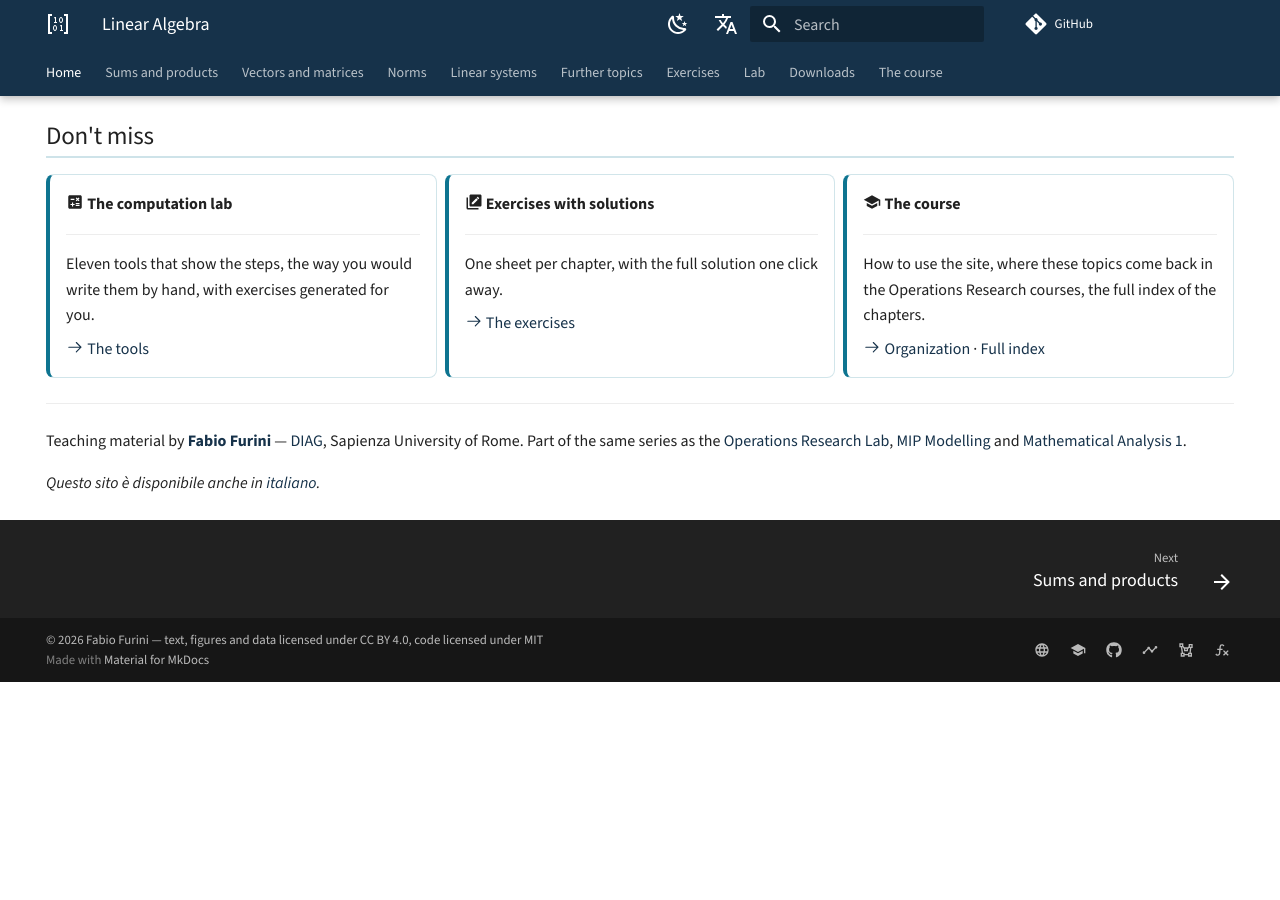
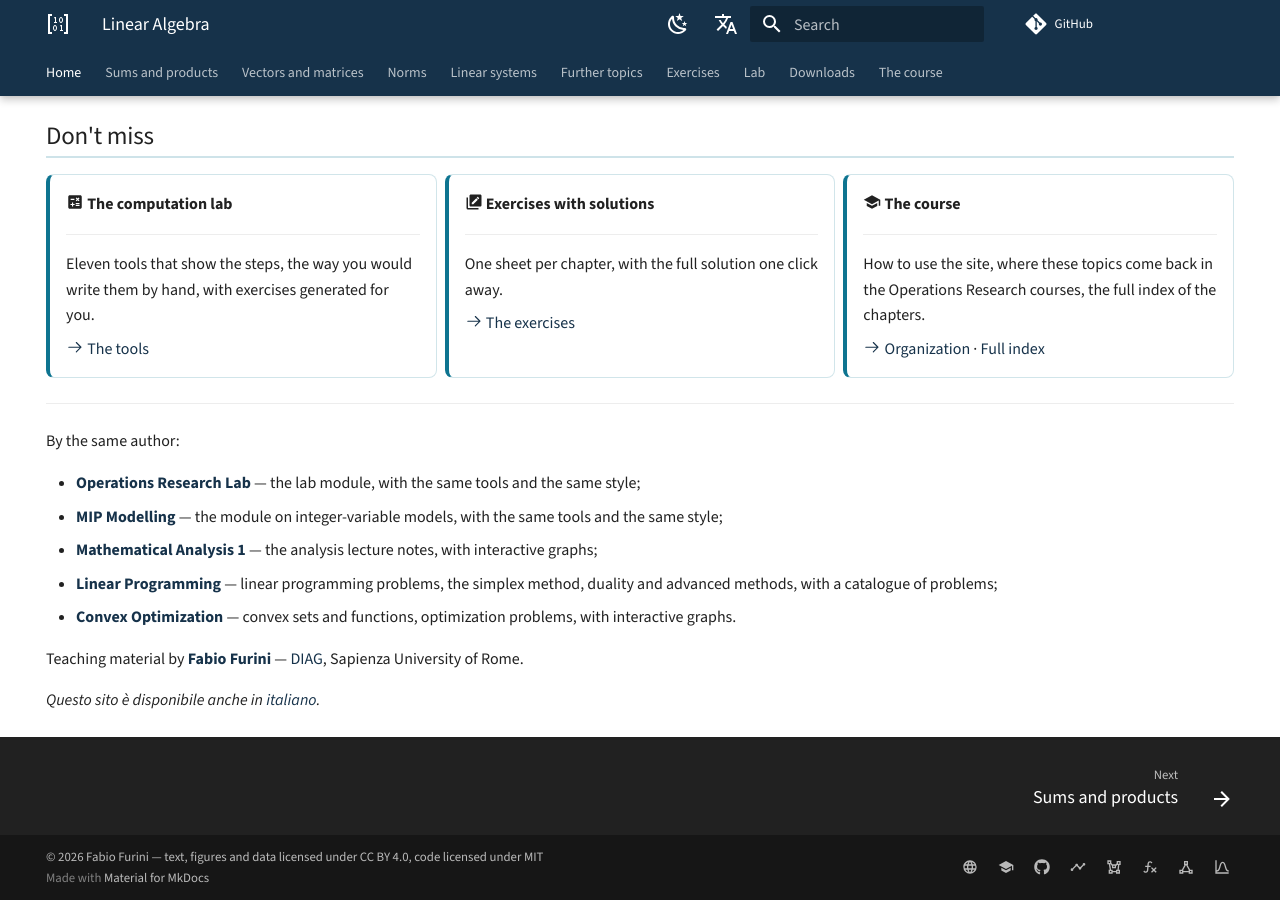
Before and after one commit to fabiofurini/linear-algebra, an MkDocs documentation site: the page built from docs/index.md, in a window 1280 px wide and 900 px high, scrolled down 2140 px. Built offline with MkDocs 1.6.1 and Material for MkDocs 9.7.7, drawn with Linux system fonts in a browser that asks for light colours; comment, search, counter and statistics services are not loaded; before the commit the page ends 2822 px from its top, so only the background shows below that.

Commit message:
Collegamenti ai corsi Programmazione lineare e Ottimizzazione convessa / links to the Linear Programming and Convex Optimization courses
Aggiunti nel piè di pagina, nella home (Dello stesso autore) e nel README (Della stessa collana).

Co-Authored-By: Claude Opus 5.5 <noreply@anthropic.com>

```diff
--- a/docs/index.md
+++ b/docs/index.md
@@ -142,10 +142,15 @@ same place.
 
 ---
 
+By the same author:
+
+- **[Operations Research Lab](https://fabiofurini.github.io/operations-research-lab/)** — the lab module, with the same tools and the same style;
+- **[MIP Modelling](https://fabiofurini.github.io/mip-modelling/)** — the module on integer-variable models, with the same tools and the same style;
+- **[Mathematical Analysis 1](https://fabiofurini.github.io/mathematical-analysis-1/)** — the analysis lecture notes, with interactive graphs;
+- **[Linear Programming](https://fabiofurini.github.io/linear-programming/)** — linear programming problems, the simplex method, duality and advanced methods, with a catalogue of problems;
+- **[Convex Optimization](https://fabiofurini.github.io/convex-optimization/)** — convex sets and functions, optimization problems, with interactive graphs.
+
 Teaching material by **[Fabio Furini](https://fabiofurini.github.io/)** —
-[DIAG](https://www.diag.uniroma1.it/), Sapienza University of Rome. Part of the same
-series as the [Operations Research Lab](https://fabiofurini.github.io/operations-research-lab/),
-[MIP Modelling](https://fabiofurini.github.io/mip-modelling/) and
-[Mathematical Analysis 1](https://fabiofurini.github.io/mathematical-analysis-1/).
+[DIAG](https://www.diag.uniroma1.it/), Sapienza University of Rome.
 
 *Questo sito è disponibile anche in [italiano](https://fabiofurini.github.io/algebra-lineare/).*
--- a/mkdocs.yml
+++ b/mkdocs.yml
@@ -73,6 +73,12 @@ extra:
     - icon: material/function-variant
       link: https://fabiofurini.github.io/mathematical-analysis-1/
       name: Mathematical Analysis 1
+    - icon: material/vector-triangle
+      link: https://fabiofurini.github.io/linear-programming/
+      name: Linear Programming
+    - icon: material/chart-bell-curve
+      link: https://fabiofurini.github.io/convex-optimization/
+      name: Convex Optimization
   alternate:
     - name: Italiano
       link: https://fabiofurini.github.io/algebra-lineare/
```
Also changed, not shown: README.md (+2 -0 lines), docs/organization.md (+2 -0 lines).
